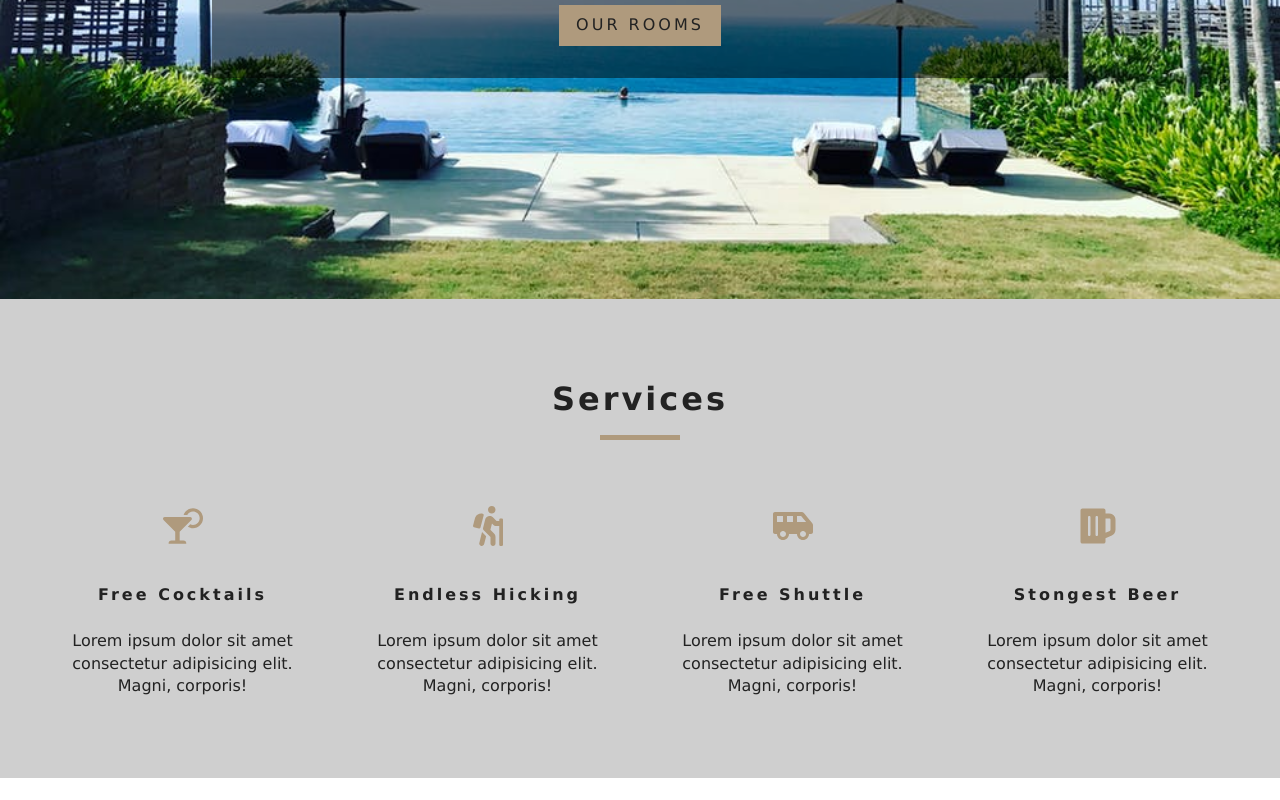
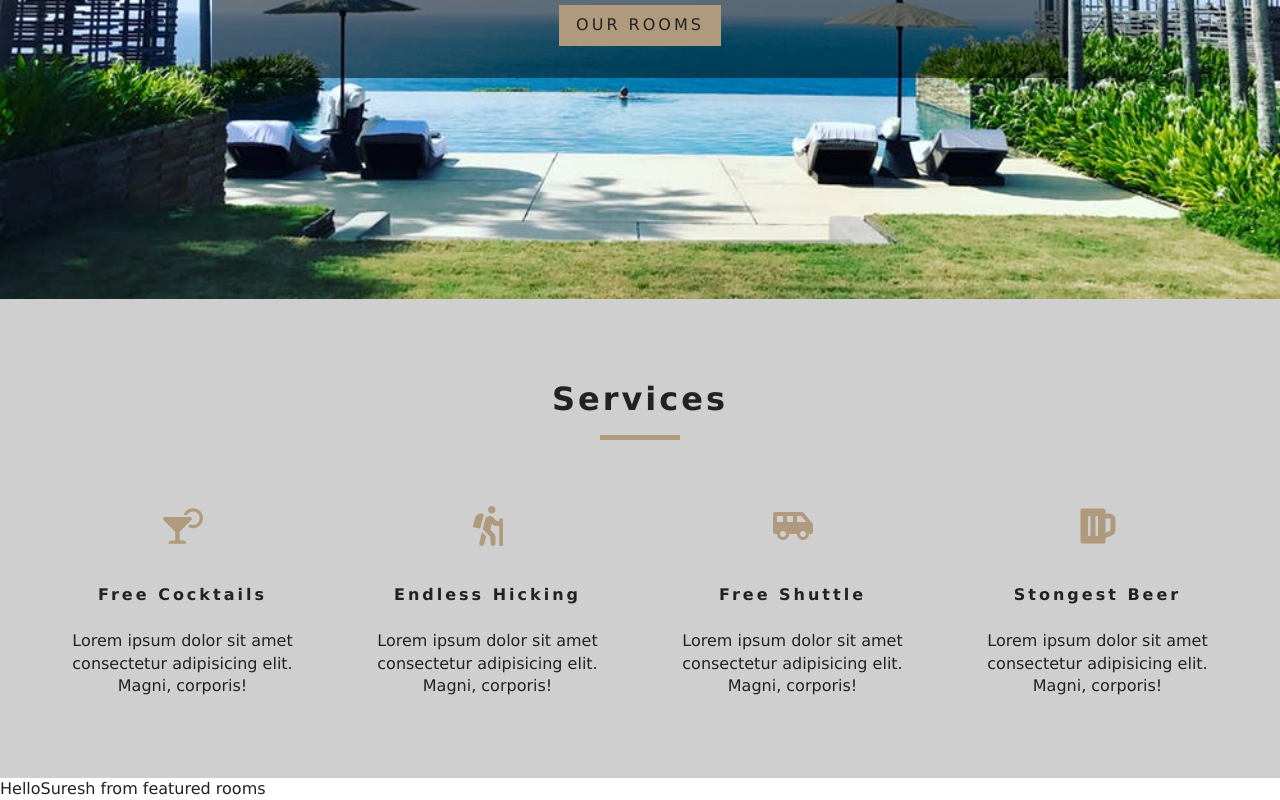
Before and after one commit to stharuma/resortReactApp, a React (Create React App) app: page / in a window 1280 px wide. Shown: the part 501-1301 px from the top of the page. Before the commit the page ends 1279 px from the top, so only its background shows below. Built offline with nearby package versions, Linux system fonts and the light colour scheme.

Commit message:
added React Context API

```diff
--- /dev/null
+++ b/src/Context.js
@@ -0,0 +1,19 @@
+import React, { Component } from "react";
+
+const RoomContext = React.createContext();
+class RoomProvider extends Component {
+  state = {
+    greeting: "Hello",
+    name: "Suresh"
+  };
+  render() {
+    return (
+      <RoomContext.Provider value={{ ...this.state }}>
+        {this.props.children}
+      </RoomContext.Provider>
+    );
+  }
+}
+
+const RoomConsumer = RoomContext.Consumer;
+export { RoomProvider, RoomContext, RoomConsumer };
--- /dev/null
+++ b/src/components/FeaturedRooms.js
@@ -0,0 +1,13 @@
+import React, { Component } from 'react'
+import {RoomContext}from '../Context'
+export default class FeaturedRooms extends Component {
+   static contextType = RoomContext;
+    render() {
+        const {name, greeting} = this.context;
+        return (
+            <div>
+                {greeting}{name} from featured rooms
+            </div>
+        )
+    }
+}
--- a/src/index.js
+++ b/src/index.js
@@ -1,11 +1,19 @@
-import React from 'react';
-import ReactDOM from 'react-dom';
+import React from "react";
+import ReactDOM from "react-dom";
 //import './index.css';
-import {BrowserRouter as Router} from 'react-router-dom'
-import App from './App';
-import * as serviceWorker from './serviceWorker';
+import { BrowserRouter as Router } from "react-router-dom";
+import App from "./App";
+import { RoomProvider } from "./Context";
+import * as serviceWorker from "./serviceWorker";
 
-ReactDOM.render(<Router><App /></Router>, document.getElementById('root'));
+ReactDOM.render(
+  <RoomProvider>
+    <Router>
+      <App />
+    </Router>
+  </RoomProvider>,
+  document.getElementById("root")
+);
 
 // If you want your app to work offline and load faster, you can change
 // unregister() to register() below. Note this comes with some pitfalls.
--- a/src/pages/Home.js
+++ b/src/pages/Home.js
@@ -4,6 +4,7 @@
 import Hero from "../components/Hero";
 import Banner from "../components/Banner";
 import Services from "../components/Services";
+import FeaturedRooms from '../components/FeaturedRooms';
 
 const Home = () => {
   return (
@@ -19,6 +20,7 @@
         </Banner>
       </Hero>
       <Services />
+      <FeaturedRooms/>
     </>
   );
 };
```
